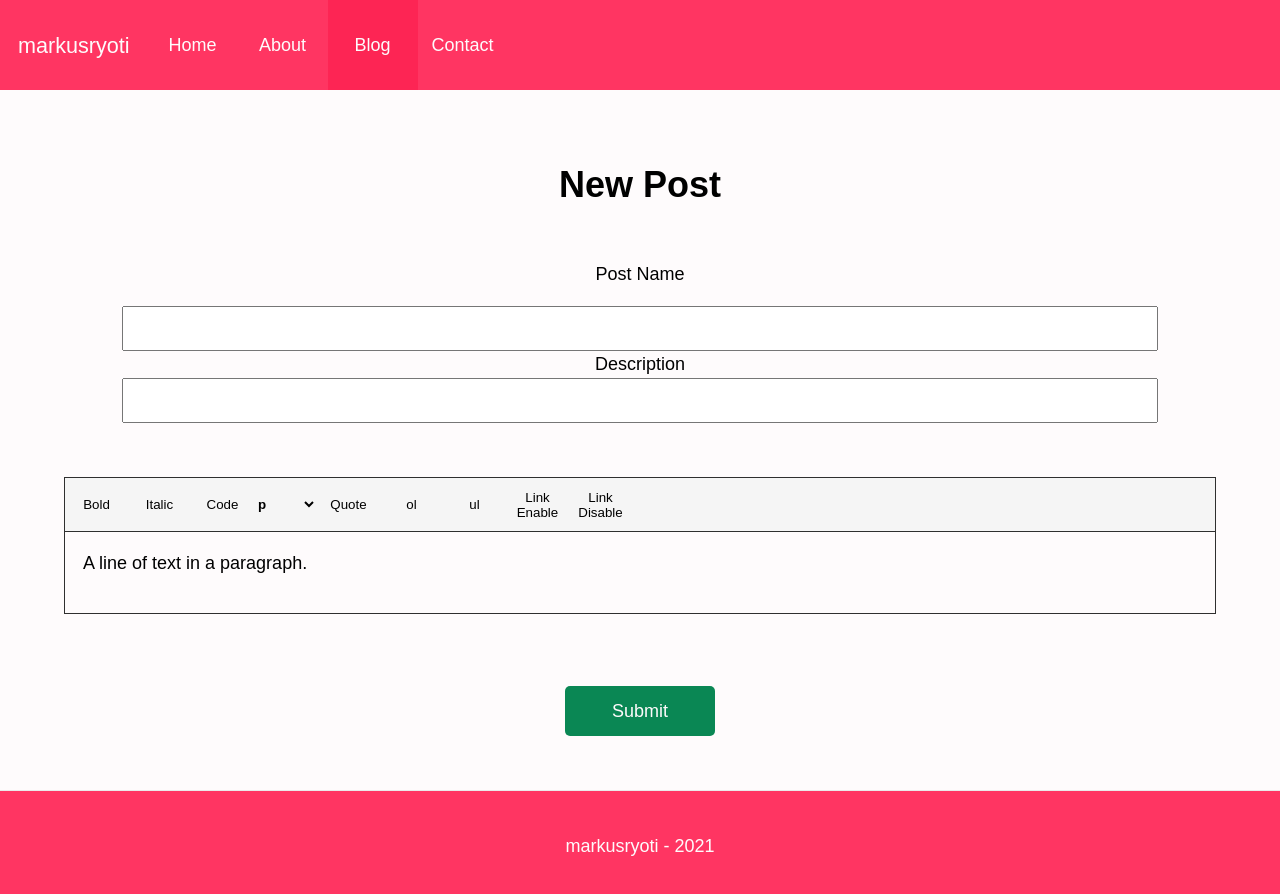
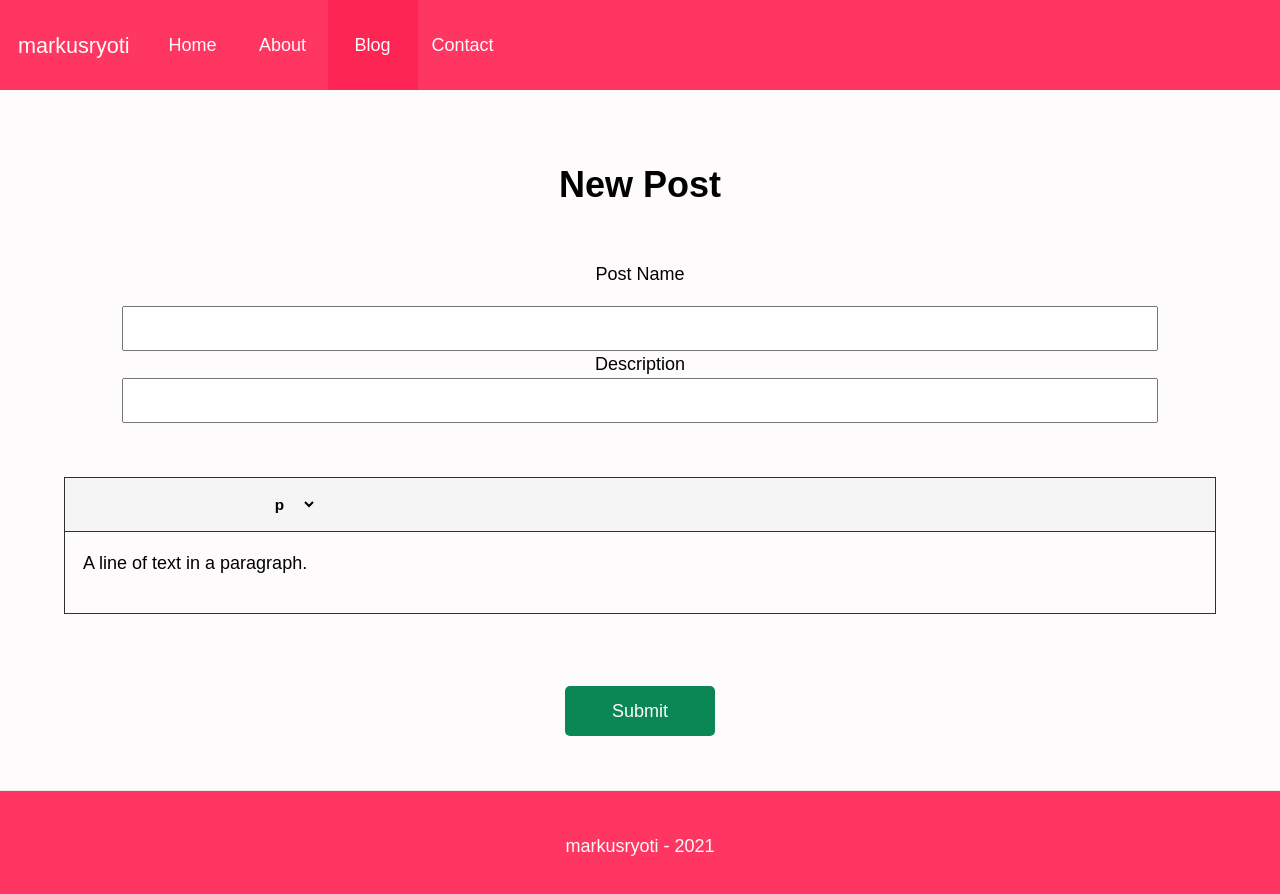
Before and after one commit to markusryoti/personal-website, a Next.js app in the folder front/: page /blog/newpost in a window 1280 px wide. Shown: the top 894 px of the page. Built offline with nearby package versions, Linux system fonts and the light colour scheme.

Commit message:
a lot prettier toolbar

```diff
--- a/front/components/editor/Toolbar.tsx
+++ b/front/components/editor/Toolbar.tsx
@@ -17,7 +17,7 @@ const Toolbar = () => {
           CustomEditor.isMarkActive(editor, 'bold') ? styles.isActive : ''
         }
       >
-        Bold
+        <i className='fas fa-bold'></i>
       </button>
       <button
         onMouseDown={(event) => {
@@ -28,7 +28,7 @@ const Toolbar = () => {
           CustomEditor.isMarkActive(editor, 'italic') ? styles.isActive : ''
         }
       >
-        Italic
+        <i className='fas fa-italic'></i>
       </button>
       <button
         onMouseDown={(event) => {
@@ -39,14 +39,13 @@ const Toolbar = () => {
           CustomEditor.isBlockActive(editor, 'code') ? styles.isActive : ''
         }
       >
-        Code
+        <i className='fas fa-code'></i>
       </button>
       <select
         onChange={(event) => {
           event.preventDefault();
           CustomEditor.toggleHeading(editor, event.target.value);
         }}
-        className={styles.isActive}
       >
         <option value='p'>p</option>
         <option value='h1'>h1</option>
@@ -64,7 +63,7 @@ const Toolbar = () => {
           CustomEditor.isBlockActive(editor, 'quote') ? styles.isActive : ''
         }
       >
-        Quote
+        <i className='fas fa-quote-right'></i>
       </button>
       <button
         onClick={(e) => {
@@ -76,7 +75,7 @@ const Toolbar = () => {
             : ''
         }
       >
-        ol
+        <i className='fas fa-list-ol'></i>
       </button>
       <button
         onClick={(e) => {
@@ -88,7 +87,7 @@ const Toolbar = () => {
             : ''
         }
       >
-        ul
+        <i className='fas fa-list-ul'></i>
       </button>
       <button
         className={CustomEditor.isLinkActive(editor) ? styles.isActive : ''}
@@ -102,7 +101,7 @@ const Toolbar = () => {
           CustomEditor.insertLink(editor, url, name);
         }}
       >
-        Link Enable
+        <i className='fas fa-link'></i>
       </button>
       <button
         className={CustomEditor.isLinkActive(editor) ? styles.isActive : ''}
@@ -112,7 +111,7 @@ const Toolbar = () => {
           }
         }}
       >
-        Link Disable
+        <i className='fas fa-unlink'></i>
       </button>
     </div>
   );
--- a/front/styles/Toolbar.module.css
+++ b/front/styles/Toolbar.module.css
@@ -11,9 +11,14 @@
   border-radius: 0;
   background-color: whitesmoke;
   border: none;
-  font-weight: 400;
+  font-weight: 600;
+  text-align: center;
+}
+
+.toolbarContainer select {
+  font-size: 0.85rem;
 }
 
 .toolbarContainer .isActive {
-  font-weight: 600;
+  color: var(--primary);
 }
--- a/front/styles/globals.css
+++ b/front/styles/globals.css
@@ -25,7 +25,6 @@
 /* @import url('https://fonts.googleapis.com/css2?family=Roboto:ital,wght@0,100;0,300;0,400;0,500;0,700;0,900;1,100;1,300;1,400;1,500;1,700;1,900&display=swap'); */
 
 @import url('https://fonts.googleapis.com/css2?family=Nunito:ital,wght@0,200;0,300;0,400;0,600;0,700;0,800;0,900;1,200;1,300;1,400;1,600;1,700;1,800;1,900&display=swap');
-
 @import url('https://use.fontawesome.com/releases/v5.15.3/css/all.css');
 
 /* ================================================================= */
```
